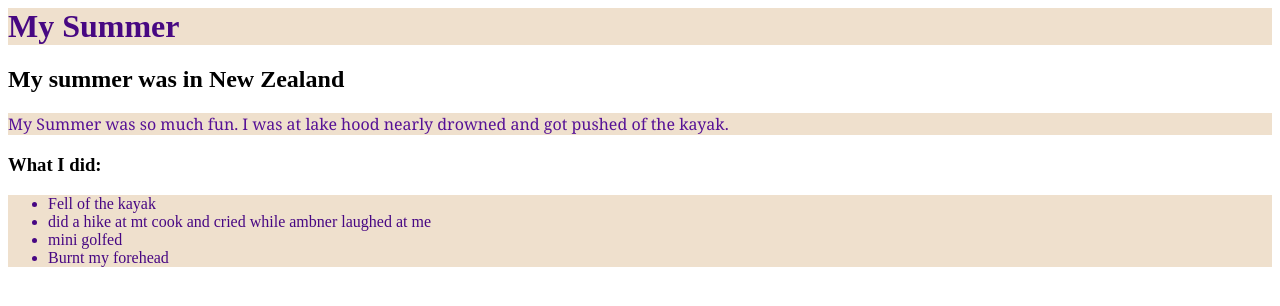
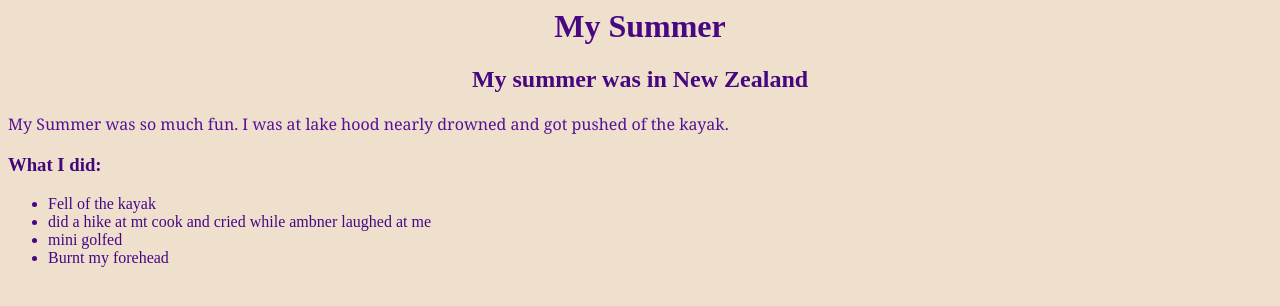
Before and after one commit to craighead-diocesan-school/my-summer-andraObrien07, a plain HTML site: page index.html in a window 1280 px wide. Drawn offline with Linux system fonts and the light colour scheme.

Commit message:
got ride of back round colour
added body back round colour

```diff
--- a/index.html
+++ b/index.html
@@ -29,22 +29,30 @@
 </ul>
 <style>
     h1 {
-        background-color: rgb(239, 224, 205);
         color: rgb(71, 8, 130);
+        text-align: center;
     }
 </style>
 <style>
     ul {
-        background-color: rgb(239, 224, 205);
         color: rgb(71, 7, 131);
     }
 </style>
 <style>
     p {
-        background-color: rgb(239, 224, 205);
         font-family: Georgia, 'Times New Roman', Times, serif;
         font-size: medium;
         color: rgb(86, 17, 150);
     }
+    h2 {
+        color: rgb(69, 8, 127);
+        text-align: center;
+    }
+    h3 {
+        color: rgb(66, 7, 122);
+    }
+    body {
+        background-color: rgb(239, 224, 205);
+    }
 
 </style>
```
